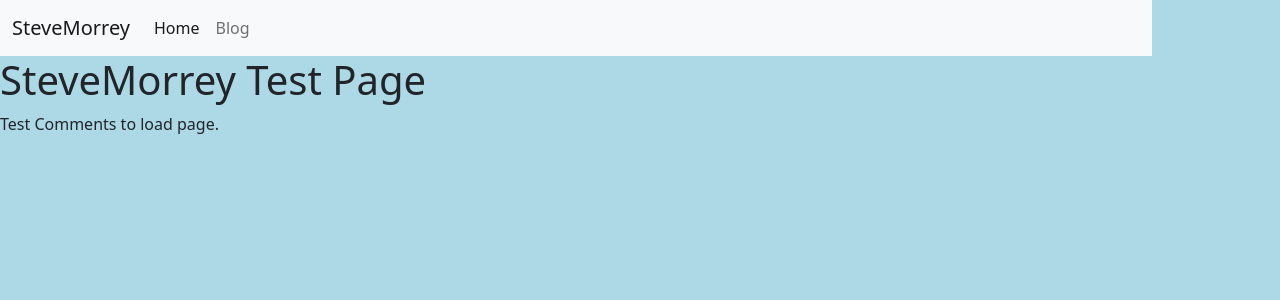
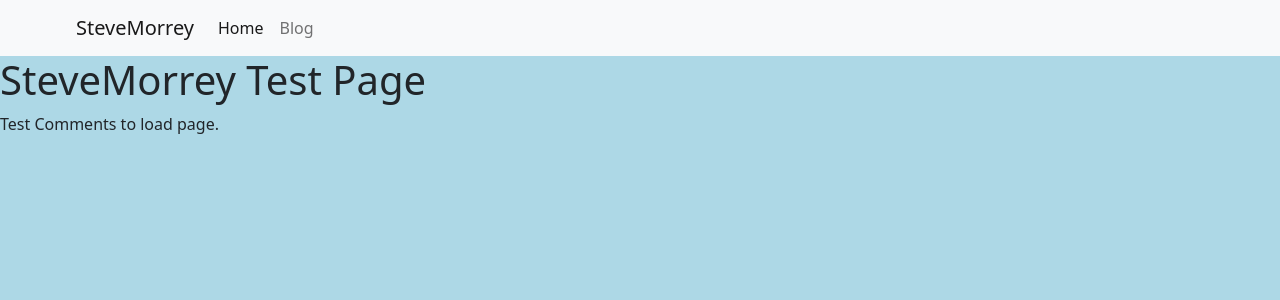
Before and after one commit to stevemorrey/stevemorrey.github.io, a Jekyll site: the page built from index.md, in a window 1280 px wide. Shown: the top 300 px of the page. Built offline with Jekyll 4.4.1, drawn with Linux system fonts in a browser that asks for light colours.

Commit message:
Update main.css

```diff
--- a/assets/css/main.css
+++ b/assets/css/main.css
@@ -1,4 +1,7 @@
 body {
   background-color: lightblue;
+  }
+
+nav .container-fluid {
   width: 90%;
 }
```
